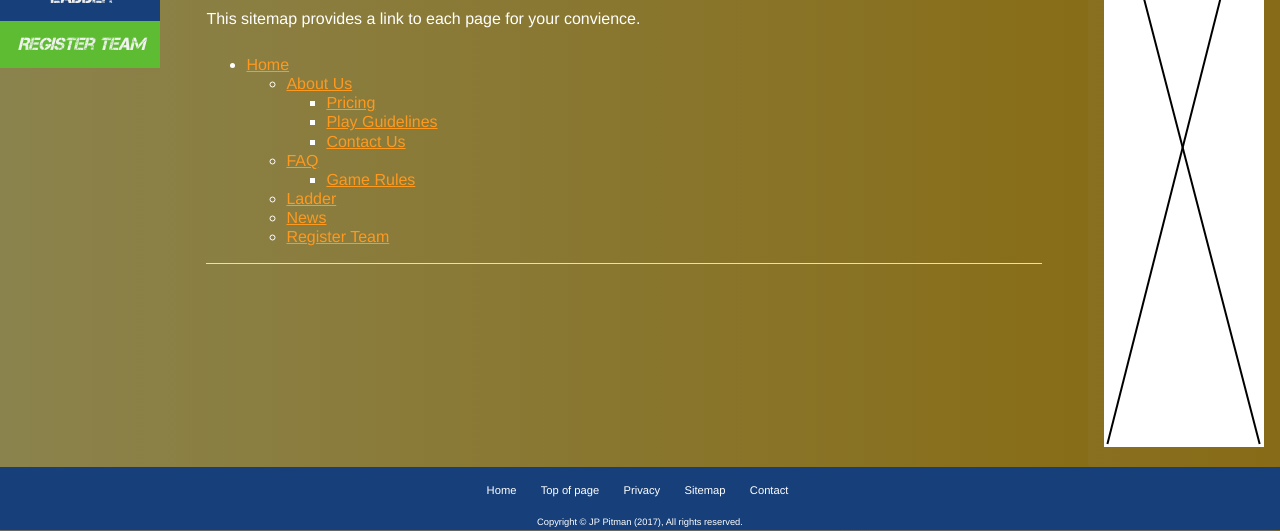
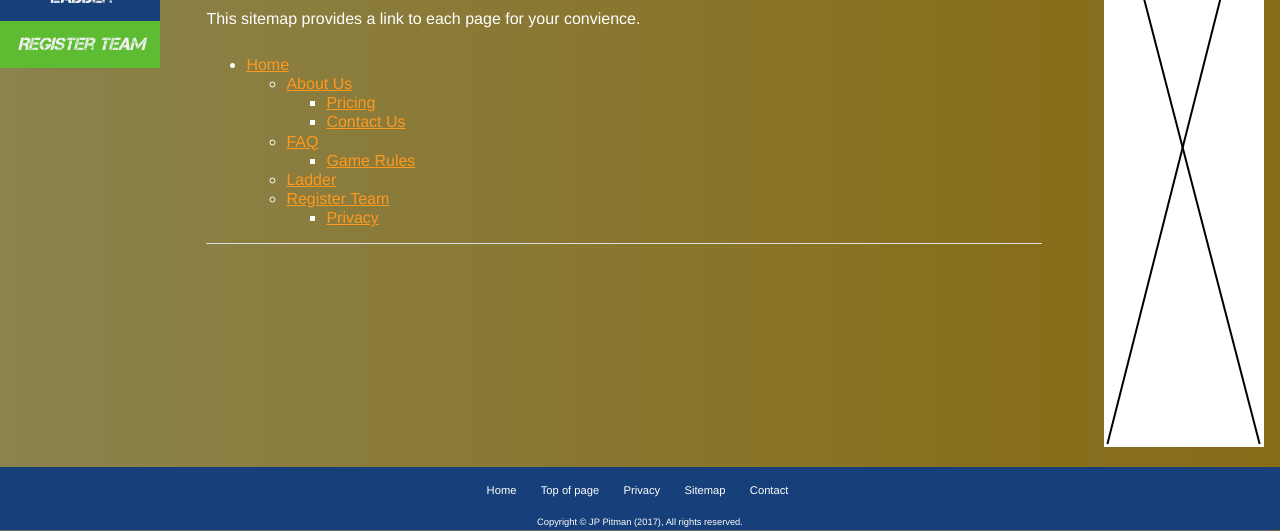
Before and after one commit to jeanpaulpitman/Vollyball, a plain HTML site: page pages/sitemap.html in a window 1280 px wide. Shown: the part 269-800 px from the top of the page. Drawn offline with Linux system fonts and the light colour scheme.

Commit message:
update site map
update site map to match new flowchart

```diff
--- a/pages/sitemap.html
+++ b/pages/sitemap.html
@@ -57,7 +57,6 @@
 								<li><a href="aboutus.html">About Us</a></li>
 								<ul>
 									<li><a href="pricing.html">Pricing</a></li>
-									<li><a href="play.html">Play Guidelines</a></li>
 									<li><a href="contactus.html">Contact Us</a></li>
 								</ul>
 								<li><a href="faq.html">FAQ</a></li>
@@ -65,8 +64,10 @@
 									<li><a href="gamerules.html">Game Rules</a></li>
 								</ul>
 								<li><a href="ladder.html">Ladder</a></li>
-								<li><a href="news.html">News</a></li>
 								<li><a href="signup.html">Register Team</a></li>
+								<ul>
+									<li><a href="privacy.html">Privacy</a></li>
+								</ul>
 							</ul>
 						</ul>
 						<hr>
```
